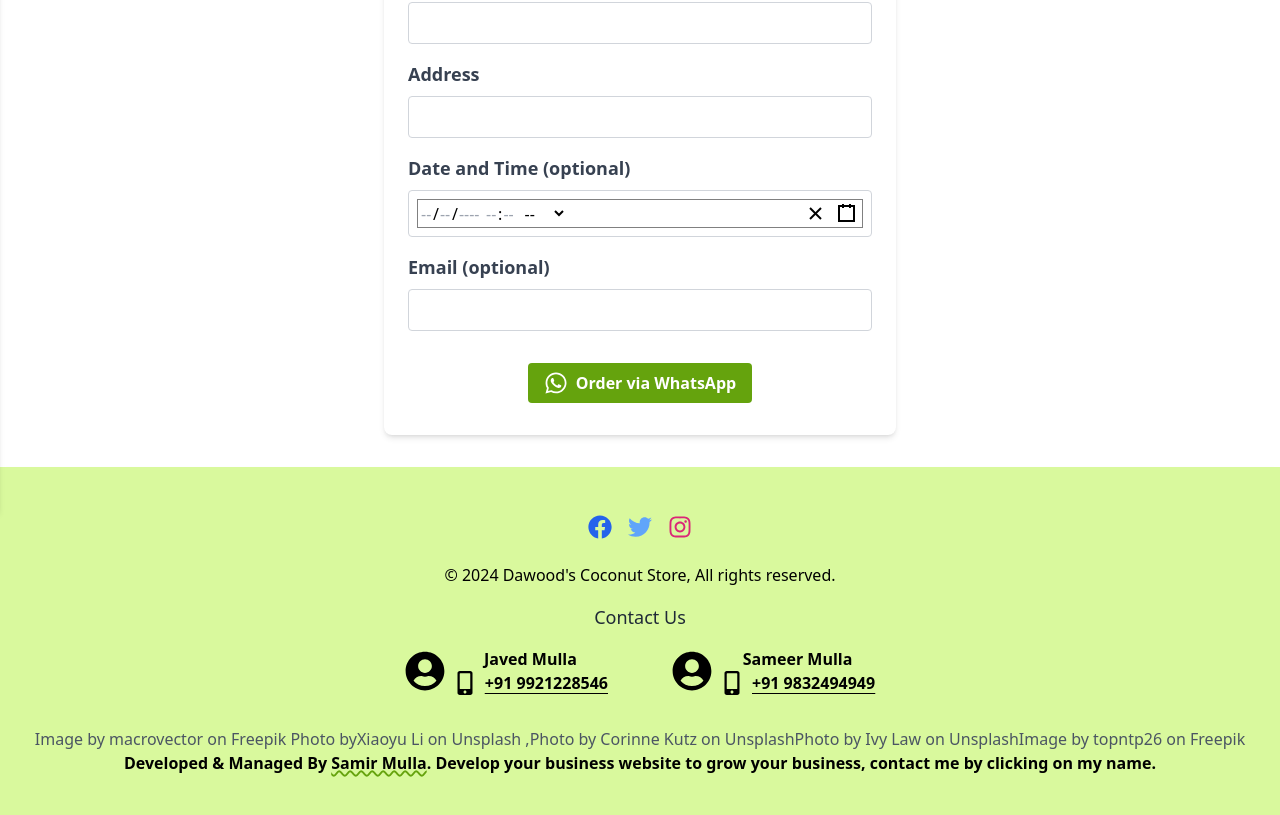
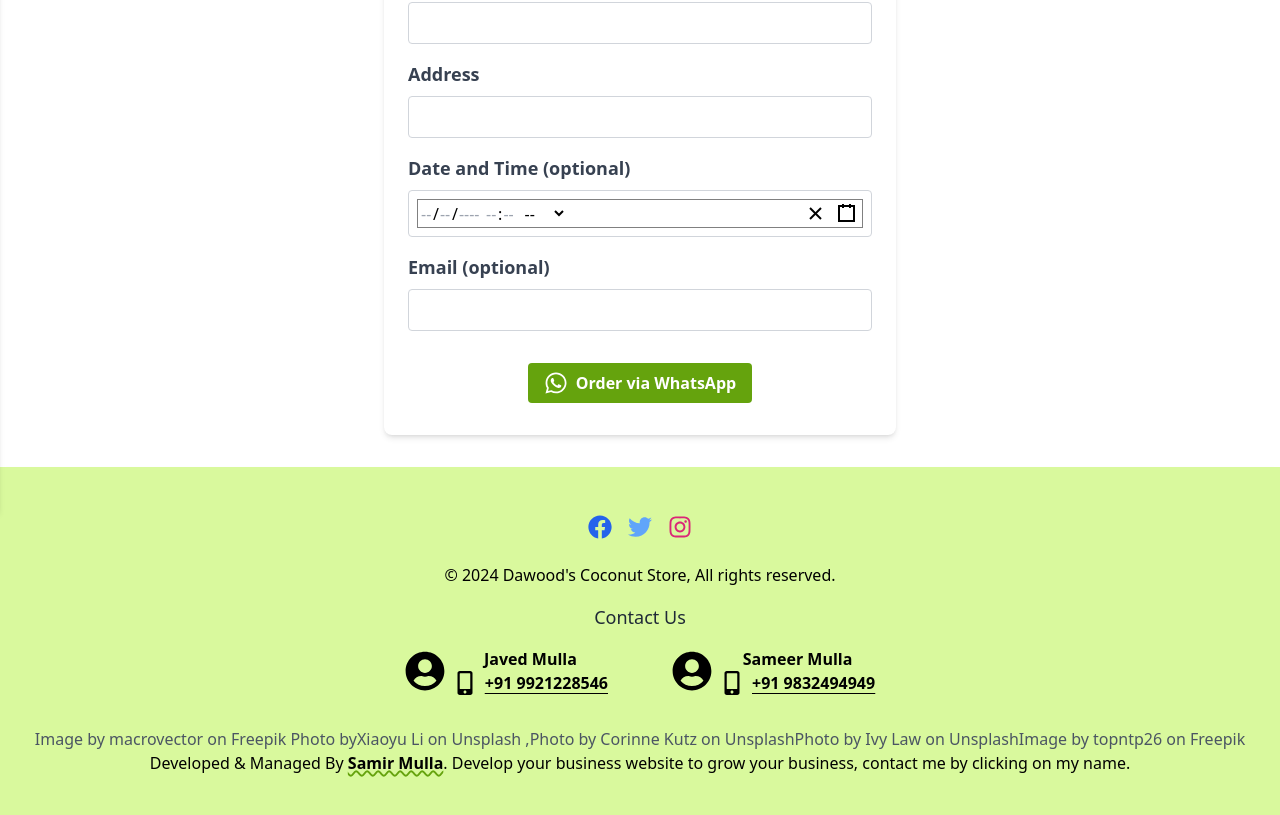
Before and after one commit to Samir-Mulla/Coconut-selling-website, a React (Vite) app: page /contact in a window 1280 px wide. Shown: the part 288-1103 px from the top of the page. Built offline with nearby package versions, Linux system fonts and the light colour scheme.

Commit message:
style : typography issue solved

```diff
--- a/src/components/Footer.jsx
+++ b/src/components/Footer.jsx
@@ -107,7 +107,7 @@ const Footer = () => {
             <a href="https://www.freepik.com/free-photo/fresh-coconuts-background_1273502.htm#fromView=search&page=1&position=46&uuid=a3cdfd73-33a5-4a3f-bbe2-445a58a05305">
               Image by topntp26 on Freepik
             </a>{" "}
-            <p className="text-black font-semibold mb-4 decoration-lime-600 text-md">
+            <p className="text-black mb-4 decoration-lime-600 text-md">
               Developed & Managed By{" "}
               <a
                 href="https://samirmulla-dev.netlify.app/"
```
